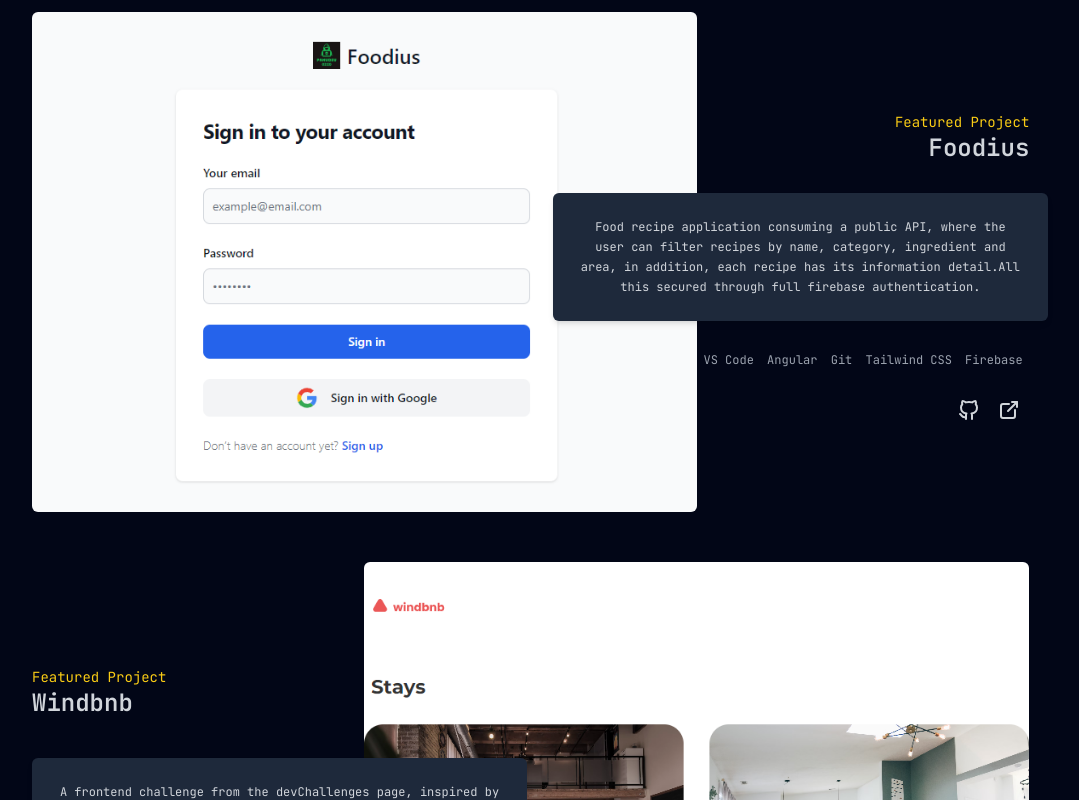
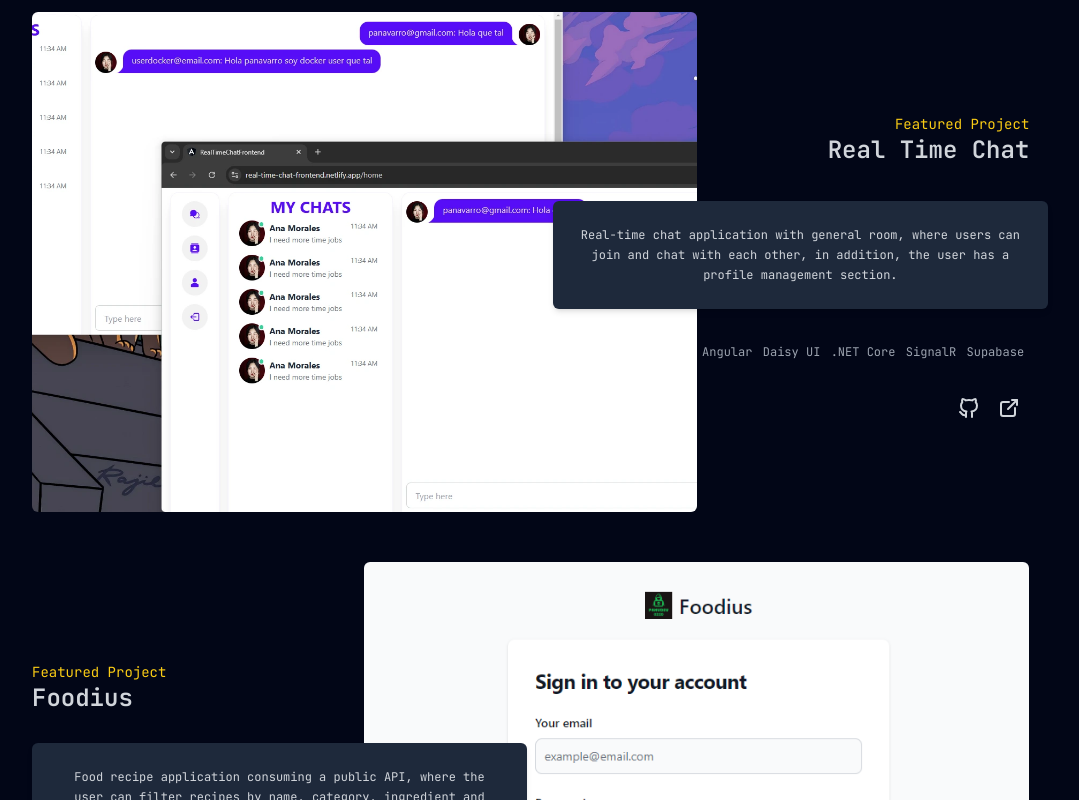
Before and after one commit to PatrickNv23/portfolio, a React (Vite) app: page / in a window 1280 px wide. Shown: the part 2300-3100 px from the top of the page, without its empty margins (64-1143 px from the left). Built offline with nearby package versions, Linux system fonts and the light colour scheme.

Commit message:
[feat]: new real time chat project to my personal project list

```diff
--- a/src/constants.ts
+++ b/src/constants.ts
@@ -15,6 +15,7 @@
 import kitchenDisplaySystemScreenshot from './assets/screenshots/kitchendisplaysystem_screenshot.webp';
 import todoappScreenshot from './assets/screenshots/todoapp_screenshot.webp';
 import randomquoteScreenshot from './assets/screenshots/randomquote_screenshot.webp';
+import realtimechatScreenshot from './assets/screenshots/realtimechat_screenshot.webp';
 import { Skill, ProjectData, ExperienceData, optionNavigation } from './types';
 
 export const OPTIONS_NAVIGATION: Array<optionNavigation> = [
@@ -79,6 +80,20 @@
 ]
 
 export const PROJECTS_DATA: Array<ProjectData> = [
+  {
+    imageUrl: realtimechatScreenshot,
+    title: 'Real Time Chat',
+    description: 'Real-time chat application with general room, where users can join and chat with each other, in addition, the user has a profile management section.',
+    technologies: [
+      'Angular',
+      'Daisy UI',
+      '.NET Core',
+      'SignalR',
+      'Supabase',
+    ],
+    githubUrl: 'https://github.com/PatrickNv23',
+    publicUrl: 'https://real-time-chat-frontend.netlify.app/auth'
+  },
   {
     imageUrl: foodiusScreenshot,
     title: 'Foodius',
```
Also changed, not shown: src/assets/screenshots/realtimechat_screenshot.webp (added).
